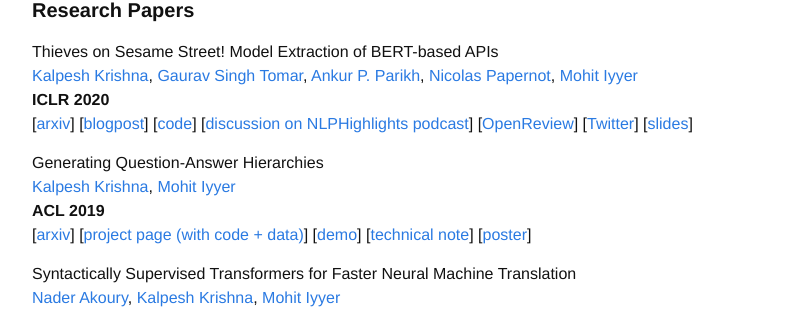
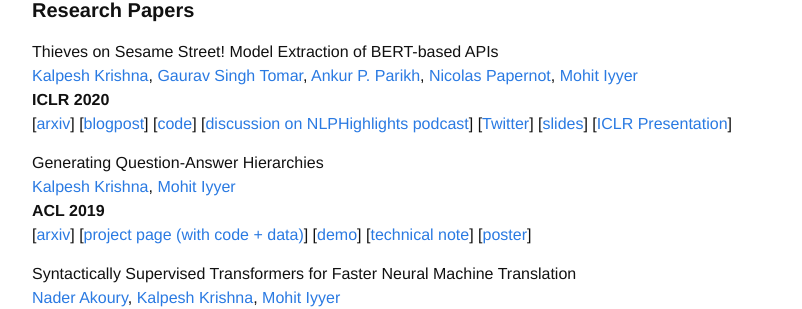
Before and after one commit to martiansideofthemoon/martiansideofthemoon.github.io, a Jekyll site: the page built from _pages/research.md, in a window 1280 px wide and 900 px high. Shown: the part 217-526 px from the top of the window, without its empty margins (238-1040 px from the left). Built offline with Jekyll 4.4.1, drawn with Linux system fonts in a browser that asks for light colours; comment, search, counter and statistics services are not loaded.

Commit message:
Updating research page

```diff
--- a/_pages/research.md
+++ b/_pages/research.md
@@ -10,7 +10,7 @@ I am broadly interested in Natural Language Processing, Speech Recognition and M
 Thieves on Sesame Street! Model Extraction of BERT-based APIs
 [Kalpesh Krishna](http://martiansideofthemoon.github.io/), [Gaurav Singh Tomar](https://scholar.google.com/citations?user=p1SDN0oAAAAJ&hl=en), [Ankur P. Parikh](https://www.cs.cmu.edu/~apparikh/publications.html), [Nicolas Papernot](https://www.papernot.fr/), [Mohit Iyyer](https://people.cs.umass.edu/~miyyer/)
 **ICLR 2020**
-\[[arxiv](https://arxiv.org/abs/1910.12366)\] \[[blogpost](http://www.cleverhans.io/2020/04/06/stealing-bert.html)\] \[[code](https://github.com/google-research/language/tree/master/language/bert_extraction)\] \[[discussion on NLPHighlights podcast](https://soundcloud.com/nlp-highlights/104-model-distillation-with-victor-sanh-and-thomas-wolf#t=8:00)\] \[[OpenReview](https://openreview.net/forum?id=Byl5NREFDr)\] \[[Twitter](https://twitter.com/kalpeshk2011/status/1247550470454984705)\] \[[slides](https://docs.google.com/presentation/d/1emJb07ER8Gje6PGauIU--t0DCgvECJlnjVQfv9rOUkM/edit?usp=sharing)\]
+\[[arxiv](https://arxiv.org/abs/1910.12366)\] \[[blogpost](http://www.cleverhans.io/2020/04/06/stealing-bert.html)\] \[[code](https://github.com/google-research/language/tree/master/language/bert_extraction)\] \[[discussion on NLPHighlights podcast](https://soundcloud.com/nlp-highlights/104-model-distillation-with-victor-sanh-and-thomas-wolf#t=8:00)\] \[[Twitter](https://twitter.com/kalpeshk2011/status/1247550470454984705)\] \[[slides](https://docs.google.com/presentation/d/1emJb07ER8Gje6PGauIU--t0DCgvECJlnjVQfv9rOUkM/edit?usp=sharing)\] \[[ICLR Presentation](https://iclr.cc/virtual/poster_Byl5NREFDr.html)\]
 
 Generating Question-Answer Hierarchies
 [Kalpesh Krishna](http://martiansideofthemoon.github.io/), [Mohit Iyyer](https://people.cs.umass.edu/~miyyer/)
--- a/_posts/2020-04-04-iclr20.markdown
+++ b/_posts/2020-04-04-iclr20.markdown
@@ -14,6 +14,7 @@ This is a project page for our [ICLR 2020](https://iclr.cc/) paper on model extr
 [Kalpesh Krishna](http://martiansideofthemoon.github.io/), [Gaurav Singh Tomar](https://scholar.google.com/citations?user=p1SDN0oAAAAJ&hl=en), [Ankur P. Parikh](https://www.cs.cmu.edu/~apparikh/publications.html), [Nicolas Papernot](https://www.papernot.fr/), [Mohit Iyyer](https://people.cs.umass.edu/~miyyer/)
 
 **arXiv**: [https://arxiv.org/abs/1910.12366](https://arxiv.org/abs/1910.12366)
+**ICLR presentation & chat**: [https://iclr.cc/virtual/poster_Byl5NREFDr.html](https://iclr.cc/virtual/poster_Byl5NREFDr.html)
 **blogpost**: [http://www.cleverhans.io/2020/04/06/stealing-bert.html](http://www.cleverhans.io/2020/04/06/stealing-bert.html)
 **Twitter**: [https://twitter.com/kalpeshk2011/status/1247550470454984705](https://twitter.com/kalpeshk2011/status/1247550470454984705)
 **slide deck**: [https://docs.google.com/presentation/d/1emJb07ER8Gje6PGauIU--t0DCgvECJlnjVQfv9rOUkM/edit?usp=sharing](https://docs.google.com/presentation/d/1emJb07ER8Gje6PGauIU--t0DCgvECJlnjVQfv9rOUkM/edit?usp=sharing)
```
